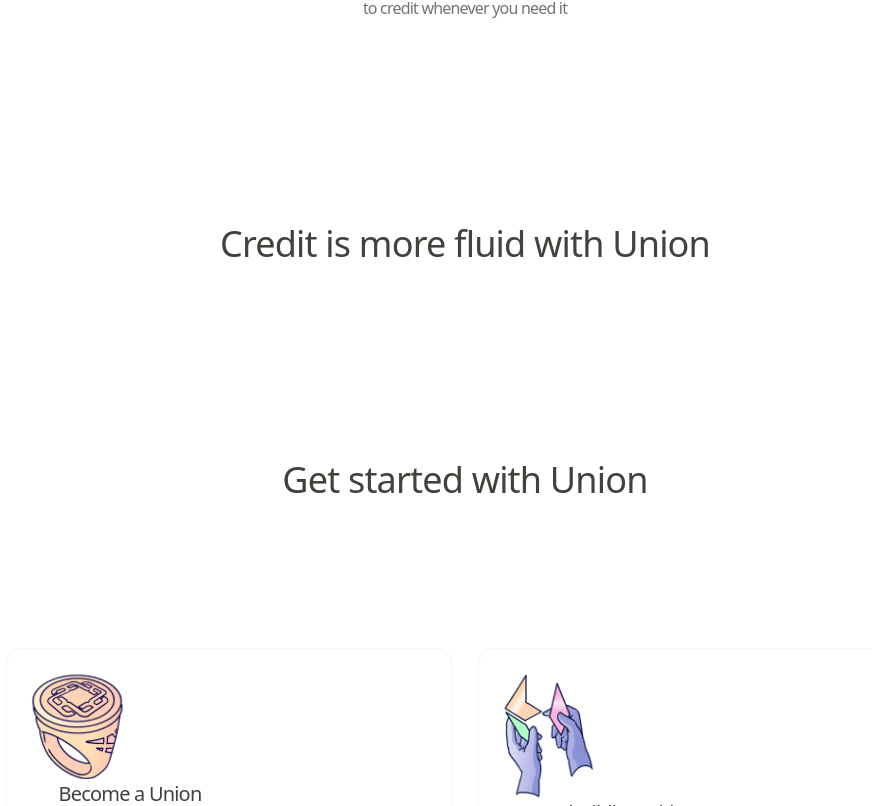
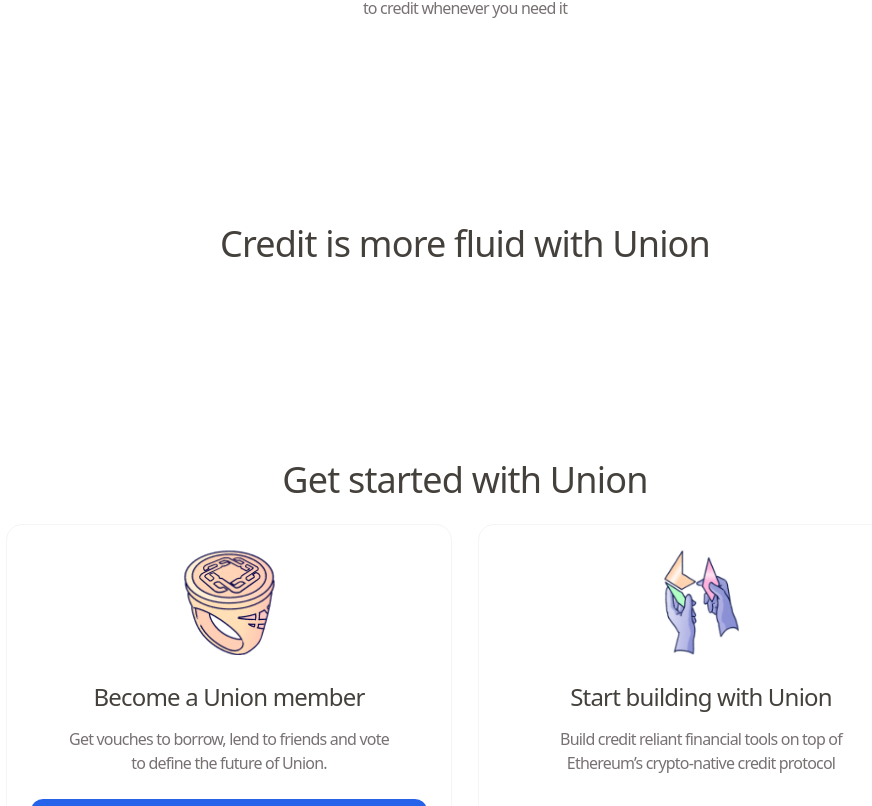
Before and after one commit to techwizard210/union, a React (Create React App) app: page / in a window 1280 px wide. Shown: the part 1994-2800 px from the top of the page, without its empty margins (175-1047 px from the left). Built offline with nearby package versions, Linux system fonts and the light colour scheme.

Commit message:
except one function

```diff
--- a/src/App.js
+++ b/src/App.js
@@ -6,6 +6,7 @@
 import people from "./assets/img/people.png";
 import become from "./assets/img/become.png";
 import start from "./assets/img/start.png";
+import icon from "./assets/img/icon.png";
 
 import Navbar from "./components/Navbar";
 import Card from "./components/Card";
@@ -88,13 +89,13 @@
         <h1 className="mt-[196px] mb-[24px] text-center font-normal text-[36px] leading-10 text-[#44403c]">
           Get started with Union
         </h1>
-        <div className="flex flex-col sm:flex-row mt-[148px]">
+        <div className="flex flex-col sm:flex-row">
           <Card>
-            <img alt="card" src={become} />
-            <p className="text-[#44403c] text-[20px] mb-[20px] font-medium w-[50%] max-w-[50%]">
+            <img alt="card" src={become} className="h-[106px] w-auto" />
+            <p className="text-[#44403c] text-[24px] mb-[12px] mt-[24px] font-normal text-center">
               Become a Union member
             </p>
-            <p className="text-center text-[16px] text-[#787172] mg-[8px]">
+            <p className="text-center px-[30px] text-[16px] text-[#787172] mb-[8px]">
               Get vouches to borrow, lend to friends and vote to define the
               future of Union.
             </p>
@@ -103,15 +104,31 @@
             </button>
           </Card>
           <Card>
-            <img alt="card" src={start} />
-            <p className="text-[#44403c] text-[20px] mb-[20px] font-medium w-[50%] max-w-[50%]">
+            <img alt="card" src={start} className="h-[106px] w-auto" />
+            <p className="text-[#44403c] text-[24px] mb-[12px] mt-[24px] font-normal text-center">
               Start building with Union
             </p>
-            <p className="text-center text-[16px] text-[#787172] mg-[8px]">
+            <p className="text-center px-[30px] text-[16px] text-[#787172] mb-[8px]">
               Build credit reliant financial tools on top of Ethereum’s
               crypto-native credit protocol
             </p>
+            <button className="rounded-xl mt-[16px] text-[#000] w-[100%] min-h-[48px] text-[14px] px-[24px] py-[12px] h-[24px]">
+              Build with Union
+            </button>
           </Card>
+        </div>
+        <img alt="icon" src={icon} className="mt-[160px] mx-auto" />
+        <div className="flex justify-center gap-x-10 mt-[20px] text-[13px] text-[#565461]">
+          <a>Docs</a>
+          <a>Governance</a>
+          <a>Community</a>
+          <a>App</a>
+        </div>
+        <div className="flex justify-center gap-x-10 mt-[20px] mb-[80px] text-[13px] text-[#c4c4c4]">
+          <a>Github</a>
+          <a>Discord</a>
+          <a>Twitter</a>
+          <a>Medium</a>
         </div>
       </div>
     </div>
--- a/src/components/Card.js
+++ b/src/components/Card.js
@@ -2,7 +2,7 @@
 
 const Card = (props) => {
   return (
-    <div className="w-[100%] max-w-[446px] my-0 mx-auto p-[24px] rounded-2xl border-[#f5f5f4] border-[1px] text-center">
+    <div className="flex flex-col w-[100%] max-w-[446px] my-0 mx-auto p-[24px] rounded-2xl border-[#f5f5f4] border-[1px] items-center">
       {props.children}
     </div>
   );
--- a/src/components/Navbar.js
+++ b/src/components/Navbar.js
@@ -1,15 +1,23 @@
 import React from "react";
 
 import logo from "../assets/img/logo.png";
+import arrowIcon from "../assets/img/arrow.svg";
 
 const Navbar = () => {
   return (
     <div className="flex flex-row justify-between py-[43px] px-[34px]">
       <img alt="logo" src={logo} />
-      <div className="flex flex-row gap-x-6">
-        <p className="text-navColor invisible sm:visible text-navSize leading-6">Blog</p>
-        <p className="text-navColor invisible sm:visible text-navSize leading-6">Docs</p>
-        <p className="text-[#2563eb]">Open App</p>
+      <div className="flex flex-row gap-x-6 items-center">
+        <p className="text-navColor invisible sm:visible text-navSize leading-6">
+          Blog
+        </p>
+        <p className="text-navColor invisible sm:visible text-navSize leading-6">
+          Docs
+        </p>
+        <div>
+          <p className="text-[#2563eb] inline-block">Open App</p>
+          <img alt="arrow" src={arrowIcon} className="w-[24px] inline-block" />
+        </div>
       </div>
     </div>
   );
```
Also changed, not shown: src/assets/img/arrow.svg (added), src/assets/img/icon.png (renamed from src/assets/img/Screenshot_10.png).
